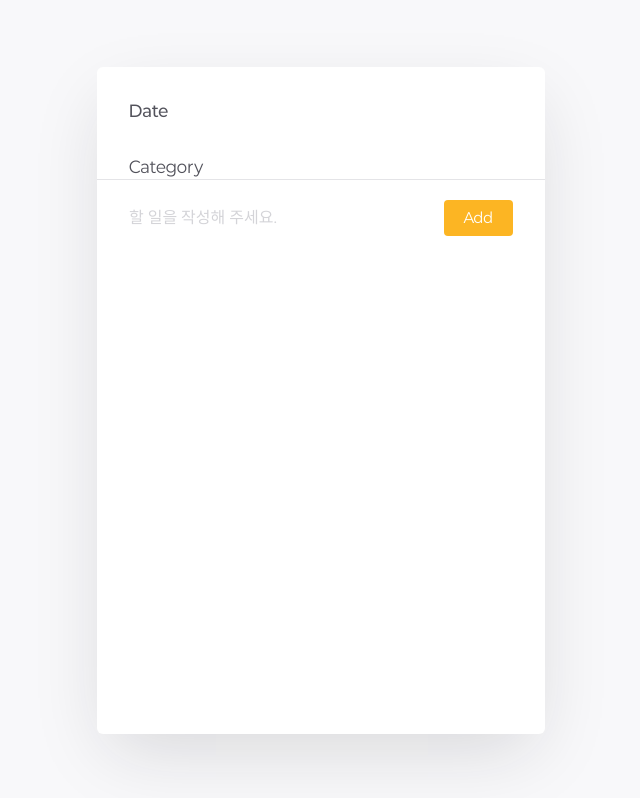
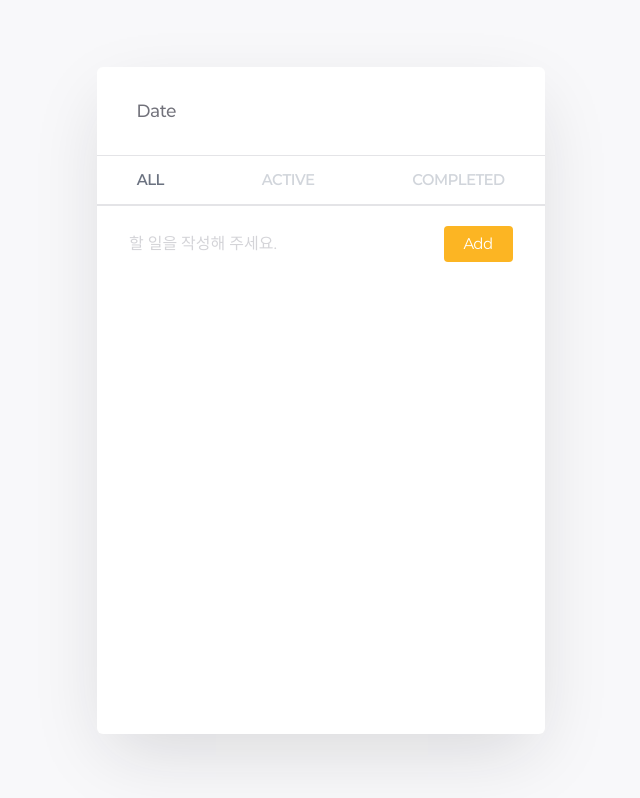
Before and after one commit to pmmpmm/todo, a React (Vite) app: page / in a window 1280 px wide. Shown: the whole page, without its empty margins (319-959 px from the left). Built offline with nearby package versions, Linux system fonts and the light colour scheme; a web font is replaced by a local one.

Commit message:
Feat: 카테고리 버튼 생성

```diff
--- a/src/App.css
+++ b/src/App.css
@@ -4,14 +4,15 @@
 
 :root {
   --body-color: #f8f8fa;
+  --main-color: #ffffff;
+  --point-color: #fcb523;
 
-  --main-color: #ffffff;
-
-  --point-color: #fcb523;
+  --text-on-color: rgb(107 114 128);
+  --text-off-color: rgb(209 213 219);
 
   --container-shadow: 0 25px 70px -12px rgba(27, 28, 31, 0.15);
 
-  --default-layout-px: 2rem;
+  --default-layout-px: 2.5rem;
 }
 html.dark {
   --body-color: #323544;
@@ -45,6 +46,21 @@ html.dark {
     src: local("Paperlogy"), url("./assets/fonts/Paperlogy-5Medium.ttf"), format("ttf");
   }
   @font-face {
+    font-family: "Paperlogy-SemiBold";
+    font-style: normal;
+    font-weight: 600;
+    font-display: swap;
+    src: local("Paperlogy"), url("./assets/fonts/Paperlogy-6SemiBold.ttf"), format("ttf");
+  }
+  @font-face {
+    font-family: "Paperlogy-Bold";
+    font-style: normal;
+    font-weight: 700;
+    font-display: swap;
+    src: local("Paperlogy"), url("./assets/fonts/Paperlogy-7Bold.ttf"), format("ttf");
+  }
+
+  @font-face {
     font-family: "Roboto-Regular";
     font-style: normal;
     font-weight: 400;
@@ -61,6 +77,6 @@ html.dark {
   html,
   body {
     font-family: "Paperlogy-Regular", system-ui, sans-serif;
-    @apply text-zinc-600;
+    @apply text-zinc-500;
   }
 }
--- a/src/components/features/AppContent.tsx
+++ b/src/components/features/AppContent.tsx
@@ -1,5 +1,5 @@
 import { v4 as uuidv4 } from "uuid";
-import { useState } from "react";
+import { useEffect, useState } from "react";
 import { TodoItemsDomain } from "@/domain/TodoDomain";
 import Category from "@/components/features/Category";
 import Date from "@/components/features/Date";
@@ -8,16 +8,19 @@ import Todo from "@/components/features/Todo";
 
 const AppContent = () => {
   const [itemList, setItemList] = useState<TodoItemsDomain>([]);
-  const onSubmit = (value: string) => {
+  const handleOnSubmit = (value: string) => {
     setItemList((prev) => [...prev, { state: false, value, id: uuidv4() }]);
   };
 
+  useEffect(() => {
+    console.log(itemList);
+  });
   return (
     <div>
       <Date />
       <Category />
       <Todo items={itemList} />
-      <Input onSubmit={onSubmit} />
+      <Input onSubmit={handleOnSubmit} />
     </div>
   );
 };
--- a/src/components/features/Category.tsx
+++ b/src/components/features/Category.tsx
@@ -1,5 +1,28 @@
+import { useState } from "react";
+
 const Category = () => {
-  return <div className="px-default-layout-px">Category</div>;
+  const [activeBtn, setActiveBtn] = useState(0);
+  const categoryBtns = ["all", "active", "completed"];
+
+  const handleOnClick = (idx: number) => {
+    setActiveBtn(idx);
+  };
+
+  return (
+    <div className="px-default-layout-px border-y border-zinc-200">
+      <div className="flex justify-between ">
+        {categoryBtns.map((btn, idx) => (
+          <button
+            key={`category-btn${idx}`}
+            onClick={() => handleOnClick(idx)}
+            className={`py-3.5 font-paperlogy-SemiBold text-sm uppercase ${activeBtn === idx ? " font-paperlogy-Bold text-on" : "font-paperlogy-SemiBoldBold text-off"}`}
+          >
+            {btn}
+          </button>
+        ))}
+      </div>
+    </div>
+  );
 };
 
 export default Category;
--- a/src/components/ui/TodoItem.tsx
+++ b/src/components/ui/TodoItem.tsx
@@ -12,7 +12,7 @@ const TodoItem = ({ item }: TodoItemProps) => {
 
   return (
     <li className="flex items-center justify-between px-default-layout-px py-7 border-b border-gray-100 last:border-b-0">
-      <label htmlFor={id} className="flex items-center">
+      <label htmlFor={id} className="flex items-center w-full cursor-pointer">
         <input
           type="checkbox"
           name={id}
@@ -23,10 +23,10 @@ const TodoItem = ({ item }: TodoItemProps) => {
           checked={checked}
           className="appearance-none w-[10px] h-[10px] mt-[-1px] border-solid border border-gray-300 rounded-md checked:bg-point checked:border-point"
         />
-        <span className={`font-kr pl-4 ${checked ? "text-zinc-300" : "text-zinc-600"}`}>{value}</span>
+        <span className={`font-kr pl-4 ${checked ? "text-off" : "text-on"}`}>{value}</span>
       </label>
       <button className="ml-2">
-        <CgClose className={`w-5 h-5 ${checked ? "text-zinc-300" : "text-zinc-500"}`} />
+        <CgClose className={`w-5 h-5 ${checked ? "text-off" : "text-on"}`} />
       </button>
     </li>
   );
--- a/tailwind.config.js
+++ b/tailwind.config.js
@@ -6,7 +6,9 @@ export default {
       colors: {
         ["body"]: "var(--body-color)",
         ["main"]: "var(--main-color)",
-        ["point"]: "var(--point-color)"
+        ["point"]: "var(--point-color)",
+        ["on"]: "var(--text-on-color)",
+        ["off"]: "var(--text-off-color)"
       },
       boxShadow: {
         ["container-shadow"]: "var(--container-shadow)"
@@ -18,6 +20,8 @@ export default {
         ["paperlogy-Light"]: ["Paperlogy-Light"],
         ["paperlogy-Regular"]: ["Paperlogy-Regular"],
         ["paperlogy-Medium"]: ["Paperlogy-Medium"],
+        ["paperlogy-SemiBold"]: ["Paperlogy-SemiBold"],
+        ["paperlogy-Bold"]: ["Paperlogy-Bold"],
         ["kr"]: ["Roboto-Regular", "NotoSans-Regular"]
       }
     }
```
Also changed, not shown: src/assets/fonts/Paperlogy-6SemiBold.ttf (added), src/assets/fonts/Paperlogy-7Bold.ttf (added).
